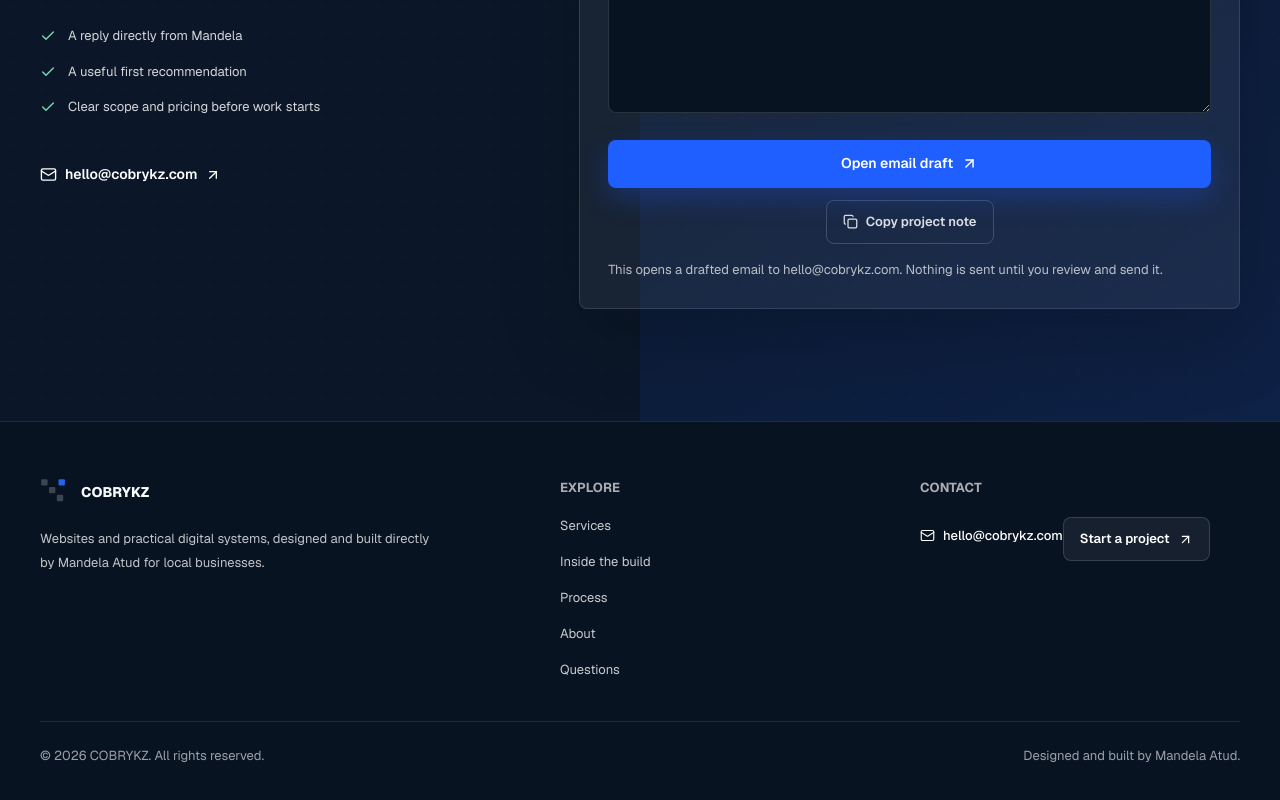
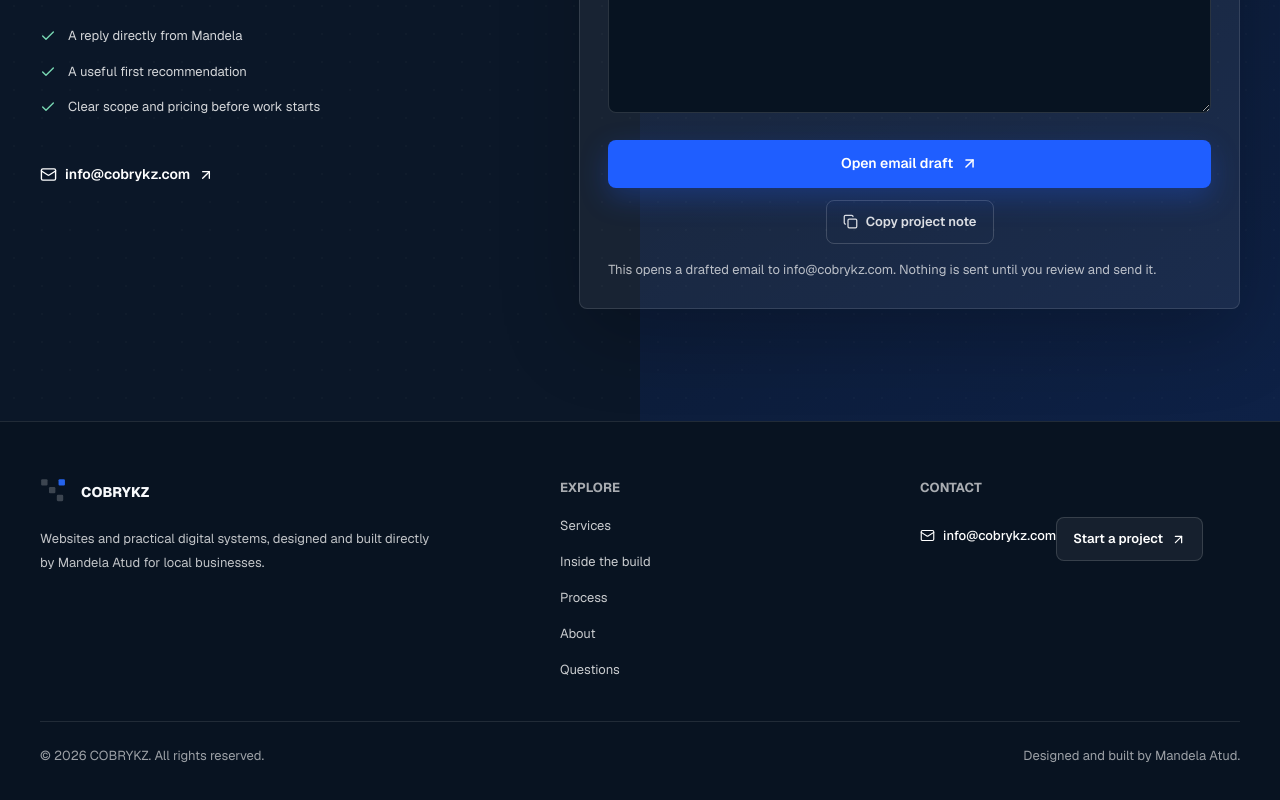
Before and after one commit to mandela237/cobrykz, a Next.js app: page / in a window 1280 px wide. Shown: the part 7323-8123 px from the top of the page. Built offline with nearby package versions, Linux system fonts and the light colour scheme; a web font is replaced by a local one.

Commit message:
fix: use correct contact email

```diff
--- a/components/Footer.tsx
+++ b/components/Footer.tsx
@@ -52,11 +52,11 @@
               Contact
             </p>
             <a
-              href="mailto:hello@cobrykz.com"
+              href="mailto:info@cobrykz.com"
               className="mt-4 inline-flex items-center gap-2 text-[13px] font-medium text-white transition-colors hover:text-[#9CC8FF]"
             >
               <Mail size={15} strokeWidth={1.8} aria-hidden="true" />
-              hello@cobrykz.com
+              info@cobrykz.com
             </a>
             <a
               href="#contact"
--- a/components/mobile/MobileContact.tsx
+++ b/components/mobile/MobileContact.tsx
@@ -4,7 +4,7 @@
 import { ArrowUpRight, Check, Mail } from "lucide-react";
 import CopyProjectNoteButton from "@/components/CopyProjectNoteButton";
 
-const CONTACT_EMAIL = "hello@cobrykz.com";
+const CONTACT_EMAIL = "info@cobrykz.com";
 
 export default function MobileContact() {
   const [status, setStatus] = useState("");
--- a/components/sections/FinalCTA.tsx
+++ b/components/sections/FinalCTA.tsx
@@ -9,7 +9,7 @@
 } from "lucide-react";
 import CopyProjectNoteButton from "@/components/CopyProjectNoteButton";
 
-const CONTACT_EMAIL = "hello@cobrykz.com";
+const CONTACT_EMAIL = "info@cobrykz.com";
 
 const expectations = [
   "A reply directly from Mandela",
```
Also changed, not shown: 4 other files (tests, documents, lock files or other folders).
